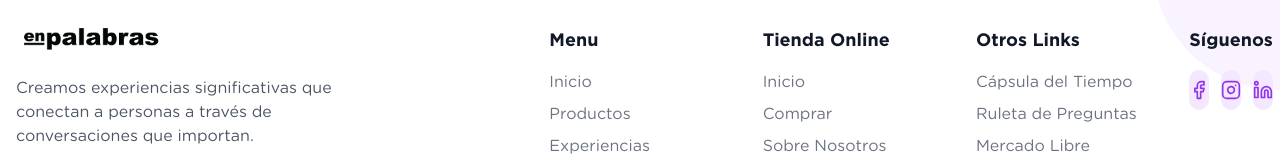
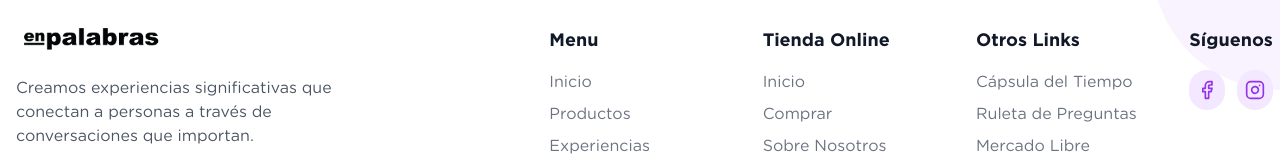
Before and after one commit to EnPalabras/landing-v2, a Next.js app: page / in a window 1280 px wide. Shown: the part 7322-7482 px from the top of the page. Built offline with nearby package versions, Linux system fonts and the light colour scheme.

Commit message:
fix framer

```diff
--- a/src/components/Footer.tsx
+++ b/src/components/Footer.tsx
@@ -213,25 +213,25 @@
               <Link
                 href="https://www.facebook.com/p/En-Palabras-100063708482183/"
                 target="_blank"
-                className="flex items-center justify-center w-10 h-10 rounded-full bg-purple-100 text-purple-600 hover:bg-purple-600 hover:text-white transition-colors duration-200"
+                className="flex items-center justify-center p-2 w-10 h-10 rounded-full bg-purple-100 text-purple-600 hover:bg-purple-600 hover:text-white transition-colors duration-200"
                 aria-label="Facebook"
               >
-                <Facebook className="h-5 w-5" />
+                <Facebook className="h-5 w-5 " />
               </Link>
 
               <Link
                 href="https://www.instagram.com/enpalabrass"
                 target="_blank"
-                className="flex items-center justify-center w-10 h-10 rounded-full bg-purple-100 text-purple-600 hover:bg-purple-600 hover:text-white transition-colors duration-200"
+                className="flex items-center justify-center p-2 w-10 h-10 rounded-full bg-purple-100 text-purple-600 hover:bg-purple-600 hover:text-white transition-colors duration-200"
                 aria-label="Instagram"
               >
                 <Instagram className="h-5 w-5" />
               </Link>
 
               <Link
-                href="https://www.linkedin.com/company/en-palabras"
+                href="https://www.linkedin.com/company/enpalabras"
                 target="_blank"
-                className="flex items-center justify-center w-10 h-10 rounded-full bg-purple-100 text-purple-600 hover:bg-purple-600 hover:text-white transition-colors duration-200"
+                className="flex items-center justify-center p-2 w-10 h-10 rounded-full bg-purple-100 text-purple-600 hover:bg-purple-600 hover:text-white transition-colors duration-200"
                 aria-label="LinkedIn"
               >
                 <Linkedin className="h-5 w-5" />
```
